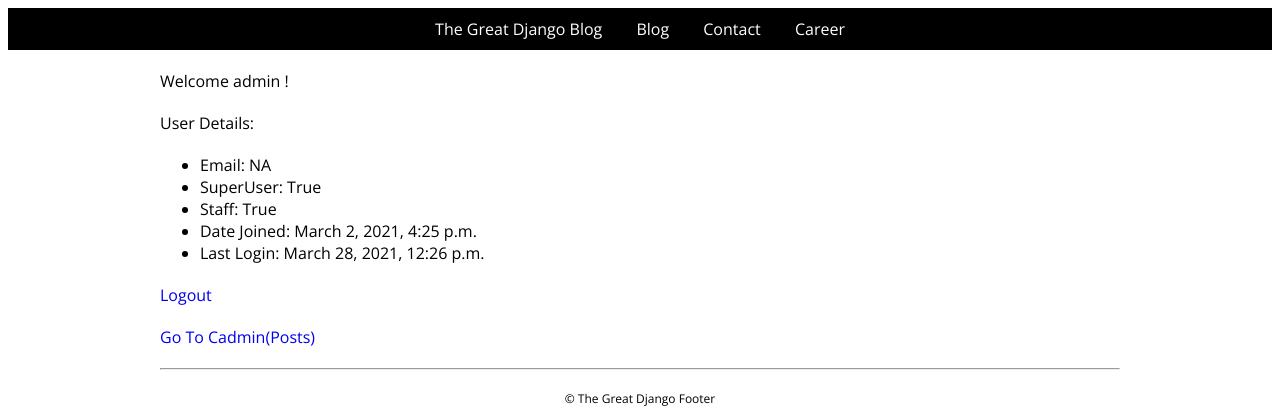
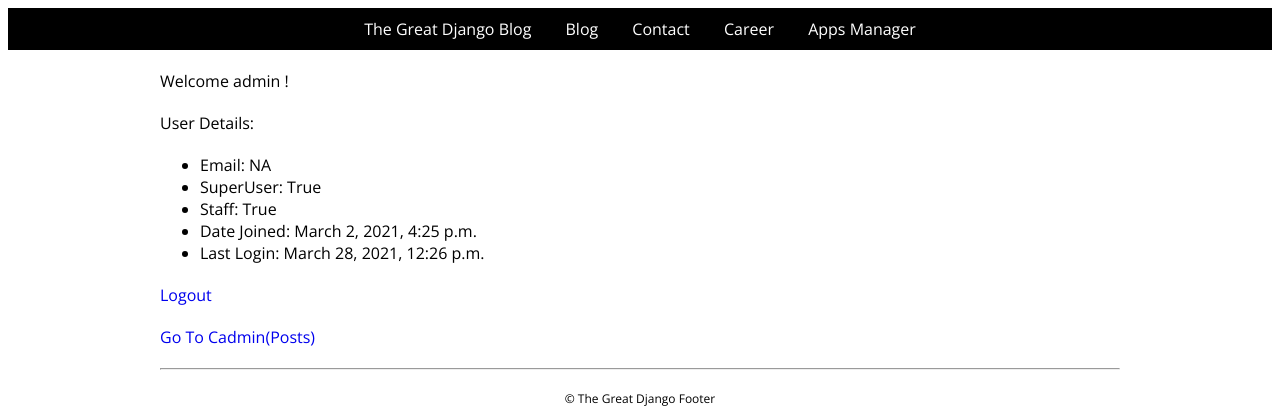
Before and after one commit to Love-Aggarwal/Python-PostApp, a Django app: page /admin_page/ in a window 1280 px wide. Shown: the top 420 px of the page. Run offline with Django 3.2, Linux system fonts and the light colour scheme; a user stored in the database is signed in; some libraries are stand-ins or nearby versions.

Commit message:
Update base.html

```diff
--- a/blog/templates/blog/base.html
+++ b/blog/templates/blog/base.html
@@ -18,6 +18,7 @@
                 <a href="#">Blog</a>
                 <a href="#">Contact</a>
                 <a href="#">Career</a>
+                <a href="/cadmin">Apps Manager</a>
             </nav>
         </div>
     </div>
```
